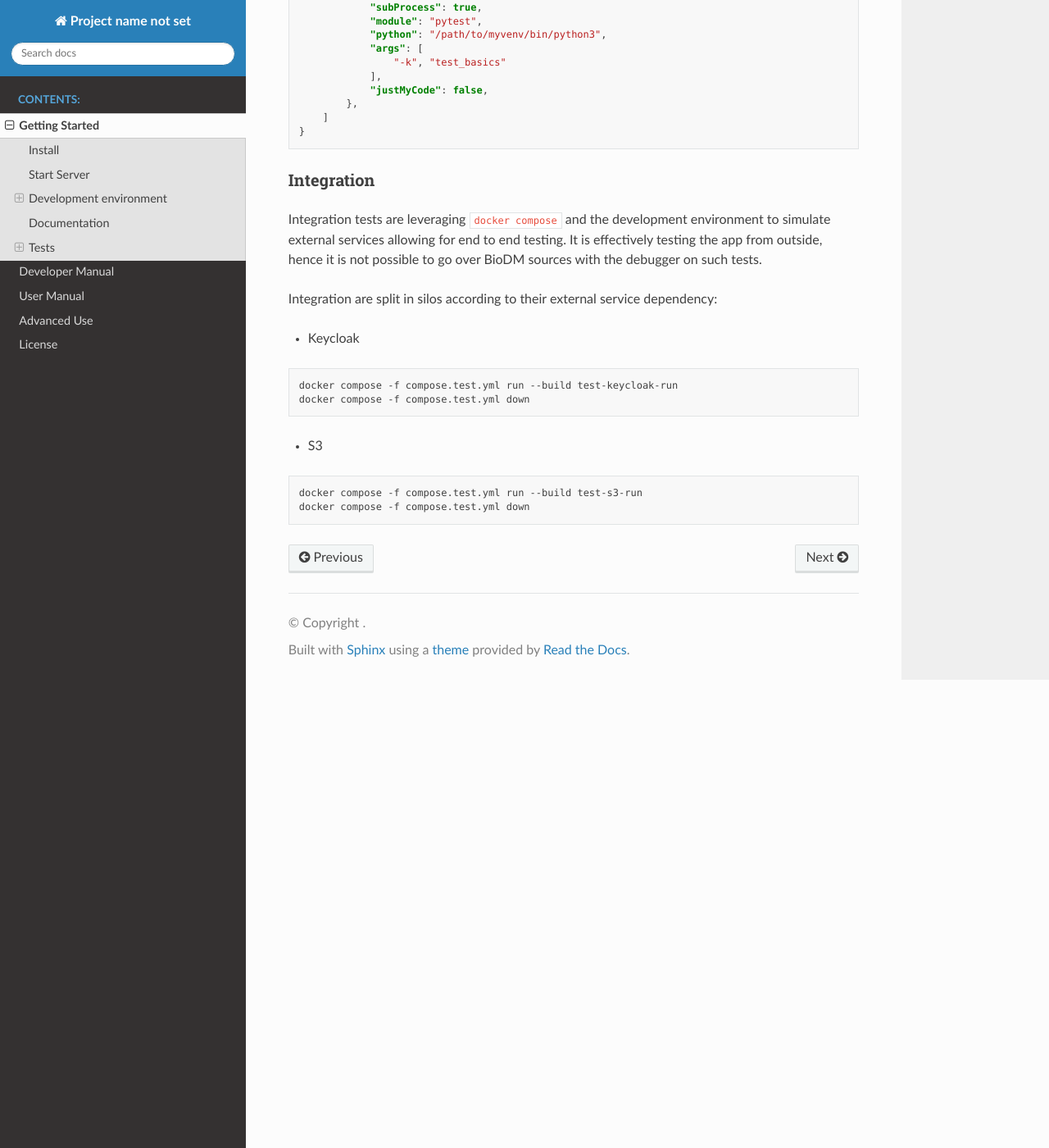
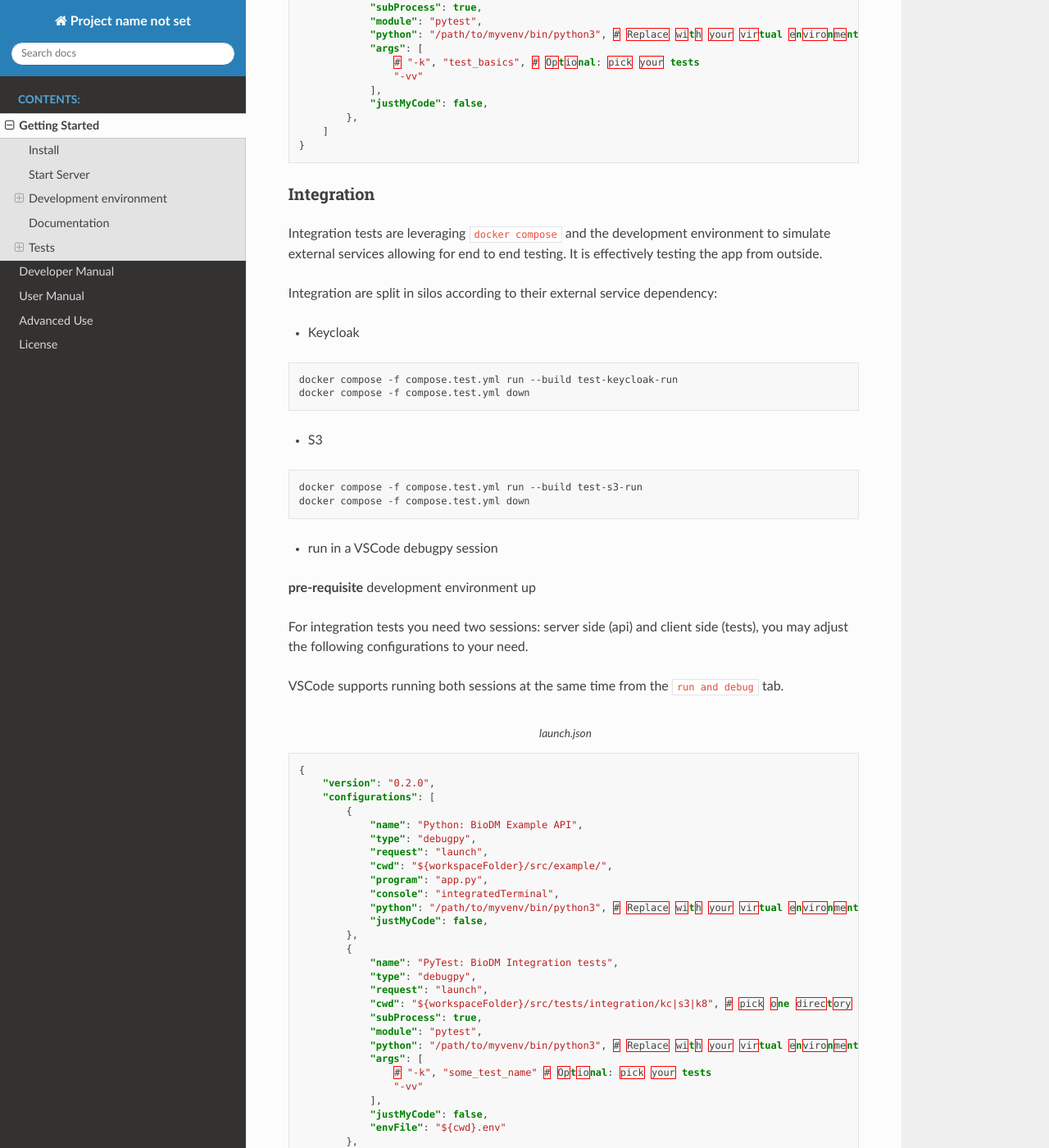
Before and after one commit to bag-cnag/biodm, a Sphinx documentation site: the page built from docs/getting_started.rst, in a window 1280 px wide and 1400 px high, scrolled down 5200 px. Shown: the whole window at 82% size. Built offline with Sphinx 7.4.7 and the Read the Docs theme 2.0.0, drawn with Linux system fonts in a browser that asks for light colours; pages that are not in the unit, such as notebooks, are missing from menus; some of the changed text lies outside the part shown.

```diff
--- a/docs/developer_manual.rst
+++ b/docs/developer_manual.rst
@@ -299,9 +299,9 @@ combination with ``@overload_docstrings``, made to overload docstrings of contro
 
 **Docstrings Guide**
 Docstrings are parsed by `apispec <https://github.com/marshmallow-code/apispec/>`_ and shall
-comply with their specification. In particular you have to be precise with parameters,
-and marshmallow schema specifications.
-This is required in order to output specification in ``OpenAPISchema`` format,
+comply with their specification. In particular you have to be precise with input parameters,
+and marshmallow schema reference names.
+This is required in order to output specification in ``OpenAPISchema`` format, with link discovery
 which enables support for ``swagger-ui`` and the rest of the ecosystem.
 
 .. note::
--- a/docs/getting_started.rst
+++ b/docs/getting_started.rst
@@ -267,15 +267,16 @@ If you installed sources in editable mode, that allows you to set breakpoints wi
         "version": "0.2.0",
         "configurations": [
             {
-                "name": "BioDM PyTest",
+                "name": "PyTest: BioDM Unit tests",
                 "type": "debugpy",
                 "request": "launch",
                 "cwd": "${workspaceFolder}/src/tests/unit",
                 "subProcess": true,
                 "module": "pytest",
-                "python": "/path/to/myvenv/bin/python3",
+                "python": "/path/to/myvenv/bin/python3", # Replace with your virtual environment
                 "args": [
-                    "-k", "test_basics"
+                    # "-k", "test_basics", # Optional: pick your tests
+                    "-vv"
                 ],
                 "justMyCode": false,
             },
@@ -288,7 +289,7 @@ Integration
 
 Integration tests are leveraging ``docker compose`` and the development environment to simulate
 external services allowing for end to end testing. It is effectively testing the app from
-outside, hence it is not possible to go over BioDM sources with the debugger on such tests.
+outside.
 
 Integration are split in silos according to their external service dependency:
 
@@ -305,3 +306,46 @@ Integration are split in silos according to their external service dependency:
 
     docker compose -f compose.test.yml run --build test-s3-run
     docker compose -f compose.test.yml down
+
+* run in a VSCode debugpy session
+
+**pre-requisite** development environment up
+
+For integration tests you need two sessions: server side (api) and client side (tests), you
+may adjust the following configurations to your need.
+
+VSCode supports running both sessions at the same time from the ``run and debug`` tab.
+
+.. code-block:: json
+    :caption: launch.json
+
+    {
+        "version": "0.2.0",
+        "configurations": [
+            {
+                "name": "Python: BioDM Example API",
+                "type": "debugpy",
+                "request": "launch",
+                "cwd": "${workspaceFolder}/src/example/",
+                "program": "app.py",
+                "console": "integratedTerminal",
+                "python": "/path/to/myvenv/bin/python3", # Replace with your virtual environment
+                "justMyCode": false,
+            },
+            {
+                "name": "PyTest: BioDM Integration tests",
+                "type": "debugpy",
+                "request": "launch",
+                "cwd": "${workspaceFolder}/src/tests/integration/kc|s3|k8", # pick one directory
+                "subProcess": true,
+                "module": "pytest",
+                "python": "/path/to/myvenv/bin/python3", # Replace with your virtual environment
+                "args": [
+                    # "-k", "some_test_name" # Optional: pick your tests
+                    "-vv"
+                ],
+                "justMyCode": false,
+                "envFile": "${cwd}.env"
+            },
+        ]
+    }
```
Also changed, not shown: README.md (+2 -2 lines), docs/user_manual.rst (+10 -0 lines), 2 other files.
